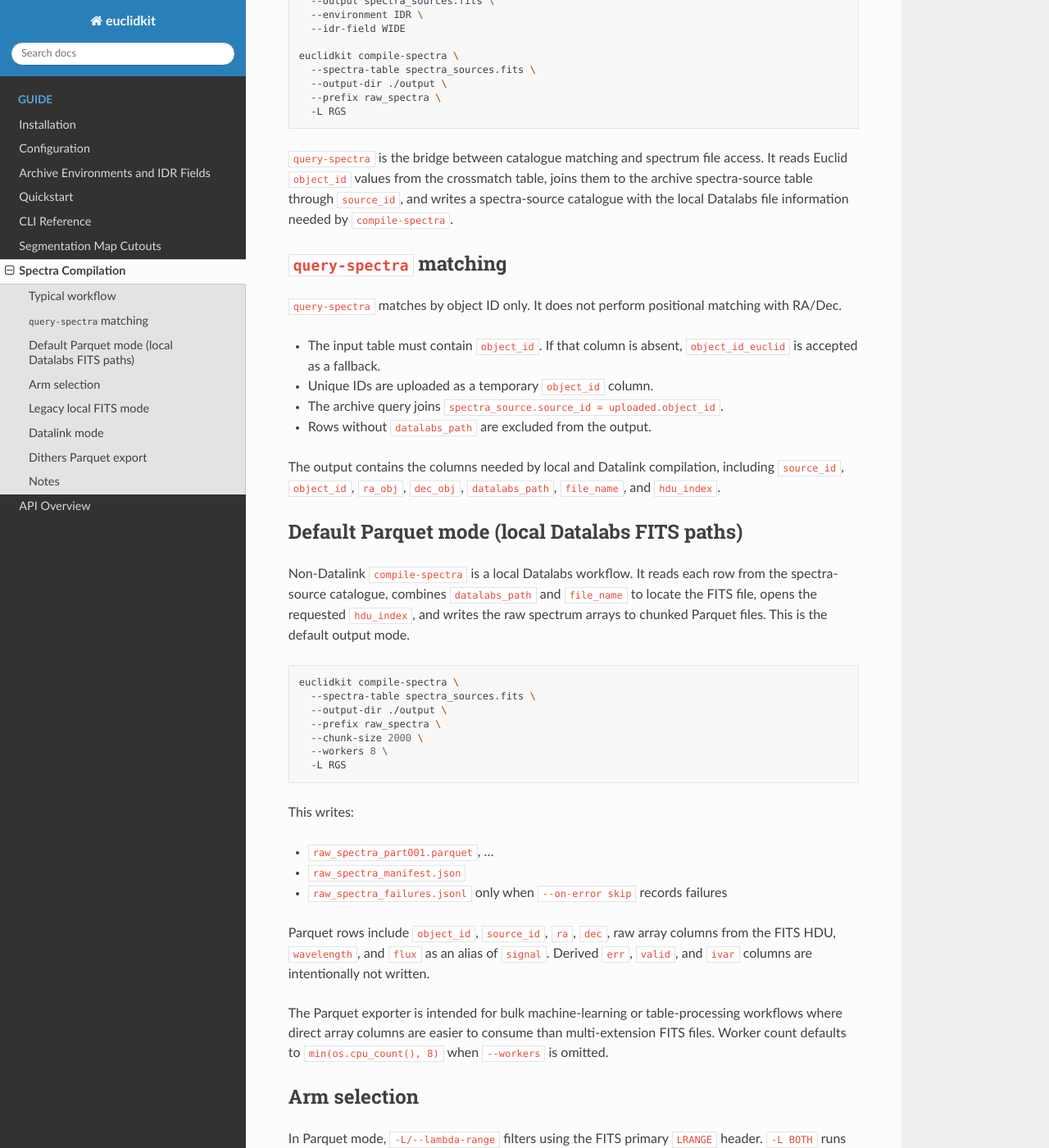
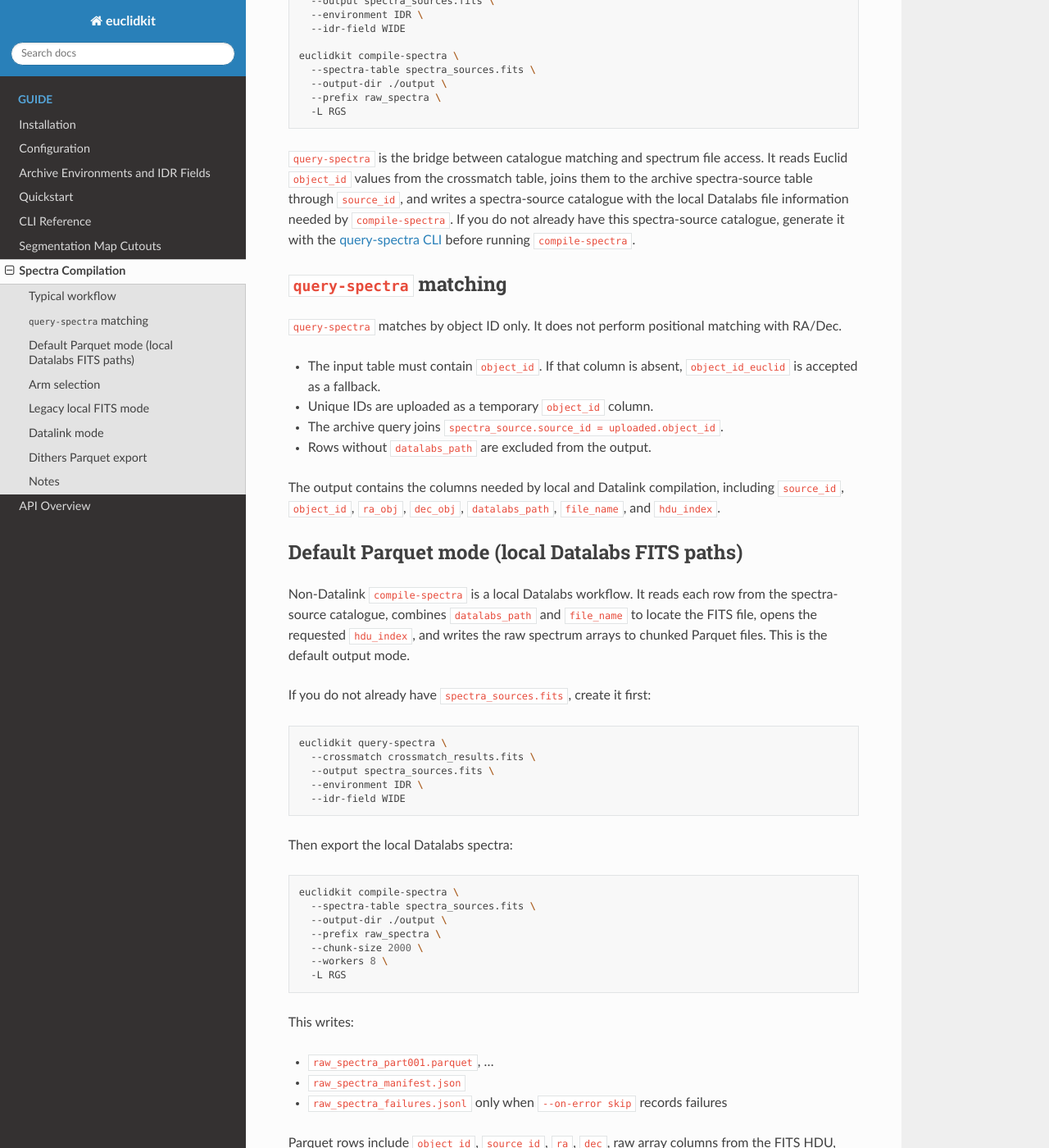
Before and after one commit to rudolffu/euclidkit, a Sphinx documentation site: the page built from docs/source/spectra_compilation.rst, in a window 1280 px wide and 1400 px high, scrolled down 418 px. Shown: the whole window at 82% size. Built offline with Sphinx 7.4.7 and the Read the Docs theme 3.1.0, drawn with Linux system fonts in a browser that asks for light colours.

Commit message:
docs: clarify spectra catalog generation

```diff
--- a/docs/source/spectra_compilation.rst
+++ b/docs/source/spectra_compilation.rst
@@ -30,7 +30,10 @@ A common spectra workflow is:
 access. It reads Euclid ``object_id`` values from the crossmatch table, joins
 them to the archive spectra-source table through ``source_id``, and writes a
 spectra-source catalogue with the local Datalabs file information needed by
-``compile-spectra``.
+``compile-spectra``. If you do not already have this spectra-source catalogue,
+generate it with the `query-spectra CLI
+<https://euclidkit.readthedocs.io/en/latest/cli.html#query-spectra>`__ before
+running ``compile-spectra``.
 
 ``query-spectra`` matching
 --------------------------
@@ -55,6 +58,18 @@ Non-Datalink ``compile-spectra`` is a local Datalabs workflow. It reads each row
 from the spectra-source catalogue, combines ``datalabs_path`` and ``file_name``
 to locate the FITS file, opens the requested ``hdu_index``, and writes the raw
 spectrum arrays to chunked Parquet files. This is the default output mode.
+
+If you do not already have ``spectra_sources.fits``, create it first:
+
+.. code-block:: bash
+
+   euclidkit query-spectra \
+     --crossmatch crossmatch_results.fits \
+     --output spectra_sources.fits \
+     --environment IDR \
+     --idr-field WIDE
+
+Then export the local Datalabs spectra:
 
 .. code-block:: bash
 
```
